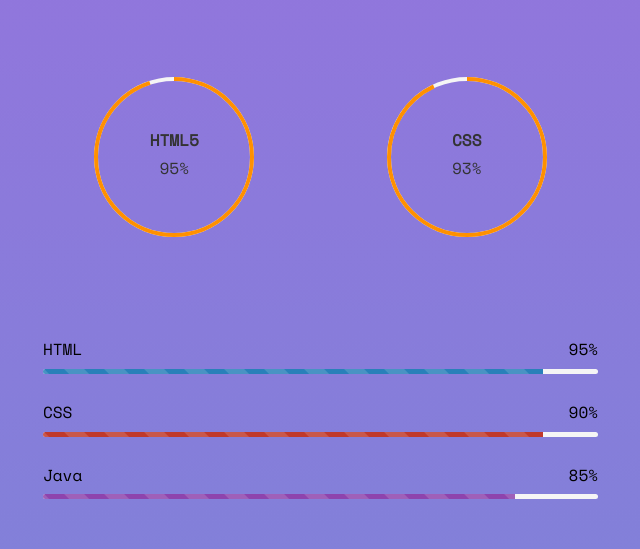
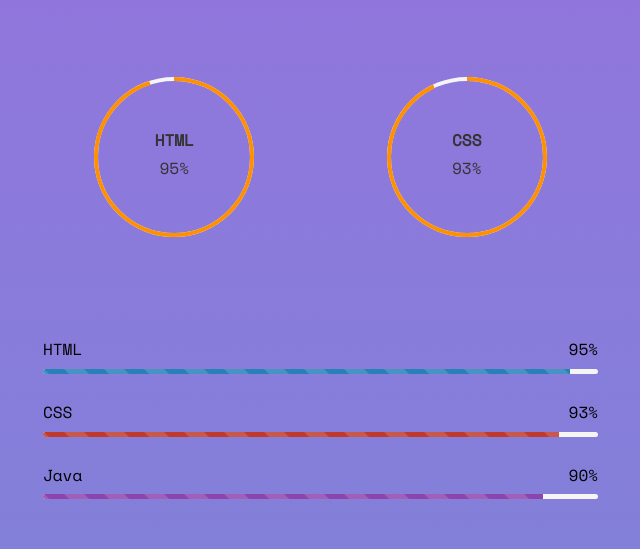
Before and after one commit to Michellemontes/my-portfolio, a plain HTML site: page index.html in a window 1280 px wide. Shown: the part 4306-4855 px from the top of the page, 27-667 px from the left. Drawn offline with nearby package versions, Linux system fonts and the light colour scheme; some packages are replaced by stand-ins of ours; no server answers; files whose address does not match are found by name.

Commit message:
Update index.html

```diff
--- a/index.html
+++ b/index.html
@@ -300,7 +300,7 @@
 			</div>
 			<div class="row row-pb-md">
 				<div class="col-md-3 col-sm-6 col-xs-12 text-center">
-					<div class="chart" data-percent="95"><span><strong>HTML5</strong>95%</span></div>
+					<div class="chart" data-percent="95"><span><strong>HTML</strong>95%</span></div>
 				</div>
 				<div class="col-md-3 col-sm-6 col-xs-12 text-center">
 					<div class="chart" data-percent="93"><span><strong>CSS</strong>93%</span></div>
@@ -315,23 +315,23 @@
 						<h3><span class="name-left">HTML</span><span class="value-right">95%</span></h3>
 						<div class="progress">
 						  <div class="progress-bar progress-bar-1 progress-bar-striped active" role="progressbar"
-						  aria-valuenow="90" aria-valuemin="0" aria-valuemax="100" style="width:90%">
+						  aria-valuenow="90" aria-valuemin="0" aria-valuemax="100" style="width:95%">
 						  </div>
 						</div>
 					</div>
 					<div class="progress-wrap">
-						<h3><span class="name-left">CSS</span><span class="value-right">90%</span></h3>
+						<h3><span class="name-left">CSS</span><span class="value-right">93%</span></h3>
 						<div class="progress">
 						  <div class="progress-bar progress-bar-2 progress-bar-striped active" role="progressbar"
-						  aria-valuenow="90" aria-valuemin="0" aria-valuemax="100" style="width:90%">
+						  aria-valuenow="90" aria-valuemin="0" aria-valuemax="100" style="width:93%">
 						  </div>
 						</div>
 					</div>
 					<div class="progress-wrap">
-						<h3><span class="name-left">Java</span><span class="value-right">85%</span></h3>
+						<h3><span class="name-left">Java</span><span class="value-right">90%</span></h3>
 						<div class="progress">
 						  <div class="progress-bar progress-bar-4 progress-bar-striped active" role="progressbar"
-						  aria-valuenow="85" aria-valuemin="0" aria-valuemax="100" style="width:85%">
+						  aria-valuenow="85" aria-valuemin="0" aria-valuemax="100" style="width:90%">
 						  </div>
 						</div>
 					</div>
```
